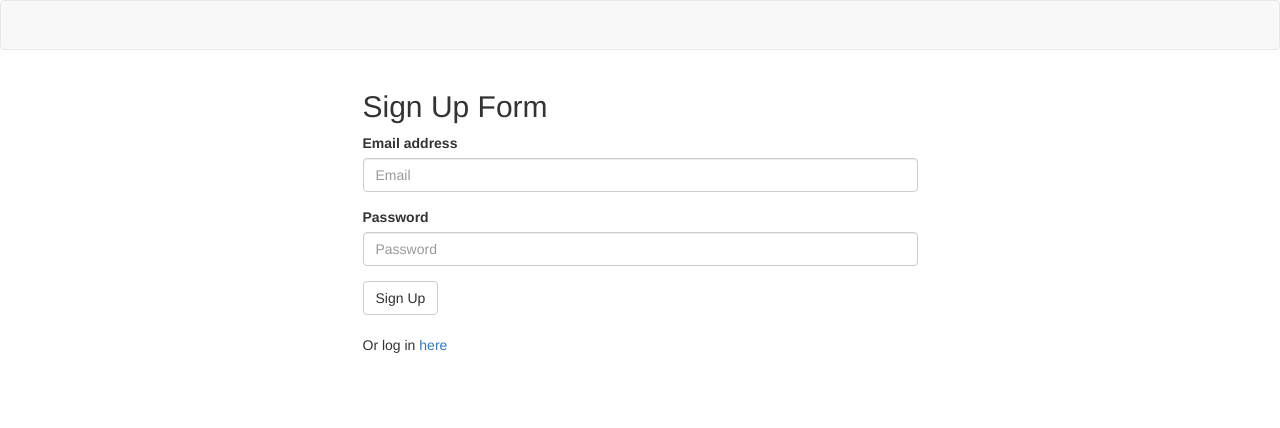
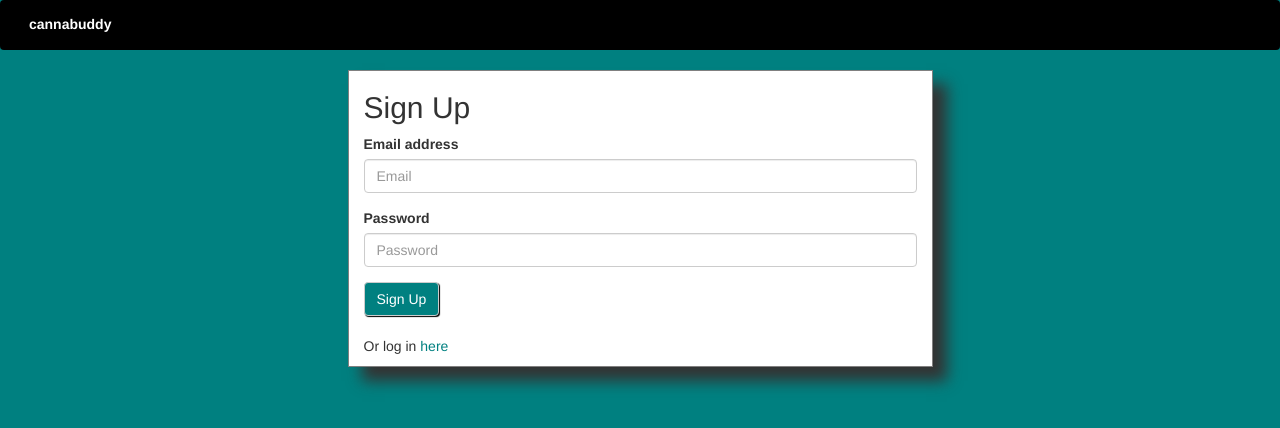
Before and after one commit to gitrenn/Creme-Brulee-Project, a website: page public/views/signup.html in a window 1280 px wide. Drawn offline with nearby package versions, Linux system fonts and the light colour scheme; files that its build step writes are made by us from their sources; files whose address does not match are found by name.

Commit message:
search bar styling. login and signup page styling

```diff
--- a/public/assets/css/styles.css
+++ b/public/assets/css/styles.css
@@ -0,0 +1,48 @@
+#boxed    {
+    border: 1px solid grey;
+    background-color: white;
+    box-shadow: 1em 1em 1em;
+}
+
+#here   {
+    color: teal;
+}
+
+body    {
+    background-color: teal;
+}
+
+footer  {
+    float: both;
+    clear: both;
+}
+
+#login  {
+    color: white;
+    background-color: teal;
+    box-shadow: 1px 1px 1px black;
+}
+
+#navbar {
+    background-color: black;
+    border: 1px;
+}
+
+a:active    {
+    color: teal;
+}
+
+a:hover {
+    color: green;
+}
+
+a:visited,
+a:link   {
+    color: white;
+}
+
+#cannabuddy  {
+    font-weight: bold;
+    float: left;
+    margin: 1em;
+}
--- a/public/views/signup.html
+++ b/public/views/signup.html
@@ -2,25 +2,26 @@
 <html lang="en">
 
 <head>
-  <title>Passport Authentication</title>
+  <title>Sign Up - Passport Authentication</title>
   <meta charset="UTF-8">
   <meta name="viewport" content="width=device-width, initial-scale=1">
   <link rel="stylesheet" href="https://maxcdn.bootstrapcdn.com/bootswatch/3.3.7/lumen/bootstrap.min.css">
-  <link href="stylesheets/style.css" rel="stylesheet">
+  <link href="../assets/css/styles.css" rel="stylesheet">
 </head>
 
 <body>
-  <nav class="navbar navbar-default">
+  <nav class="navbar navbar-default" id="navbar">
     <div class="container-fluid">
       <div class="navbar-header">
+        <a id="cannabuddy" href="index.html">cannabuddy</a>
       </div>
     </div>
   </nav>
   <div class="container">
     <div class="row">
-      <div class="col-md-6 col-md-offset-3">
-        <h2>Sign Up Form</h2>
-        <form class="signup">
+      <div class="col-md-6 col-md-offset-3" id="boxed">
+        <h2>Sign Up</h2>
+        <form class="login">
           <div class="form-group">
             <label for="exampleInputEmail1">Email address</label>
             <input type="email" class="form-control" id="email-input" placeholder="Email">
@@ -29,14 +30,10 @@
             <label for="exampleInputPassword1">Password</label>
             <input type="password" class="form-control" id="password-input" placeholder="Password">
           </div>
-          <div style="display: none" id="alert" class="alert alert-danger" role="alert">
-            <span class="glyphicon glyphicon-exclamation-sign" aria-hidden="true"></span>
-            <span class="sr-only">Error:</span> <span class="msg"></span>
-          </div>
-          <button type="submit" class="btn btn-default">Sign Up</button>
+          <button type="submit" class="btn btn-default" id="login">Sign Up</button>
         </form>
         <br />
-        <p>Or log in <a href="/login">here</a></p>
+        <p>Or log in <a id="here" href="login.html">here</a></p>
       </div>
     </div>
   </div>
```
Also changed, not shown: public/views/index.html (+5 -5 lines), public/views/login.html (+7 -6 lines).
